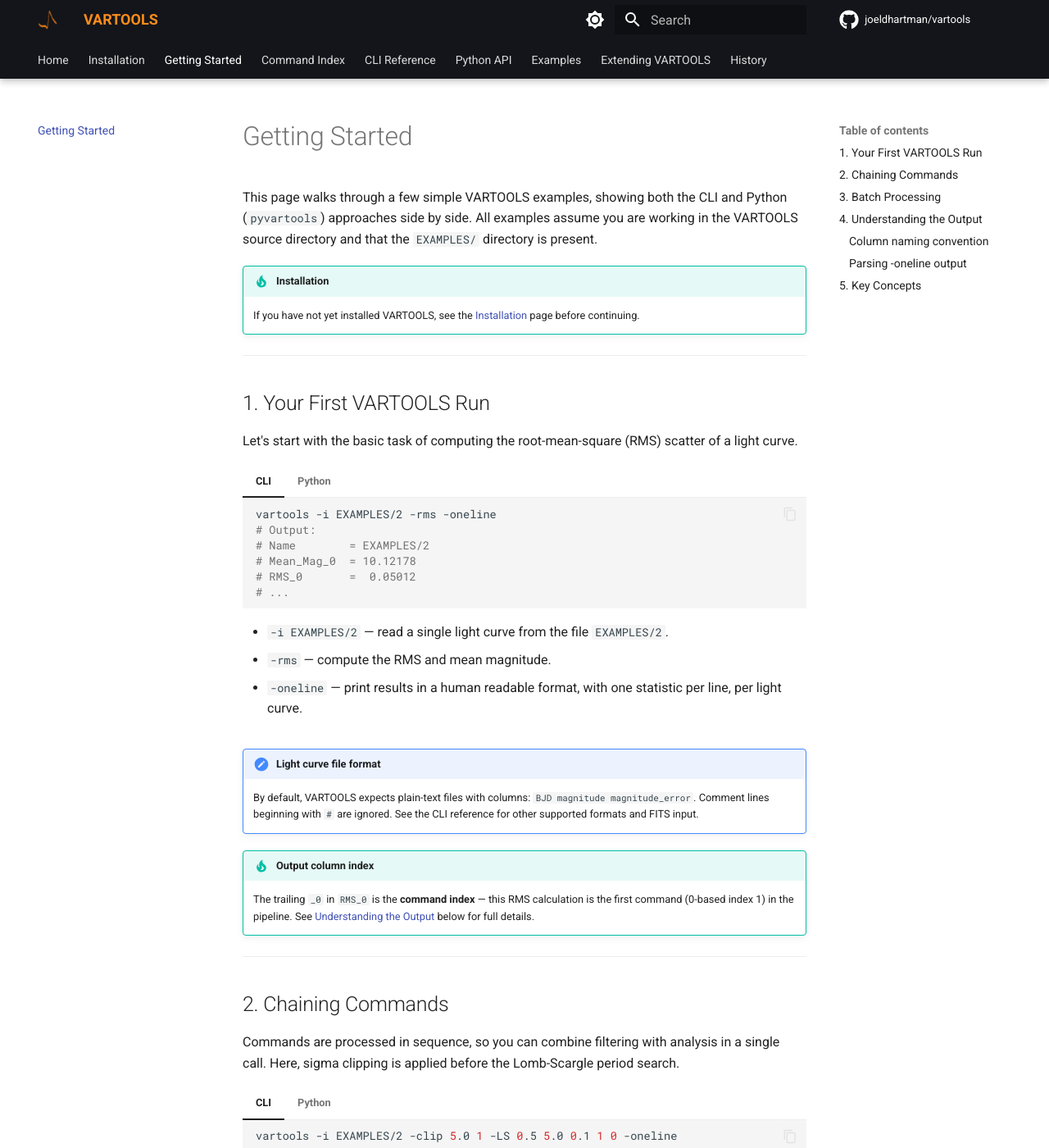
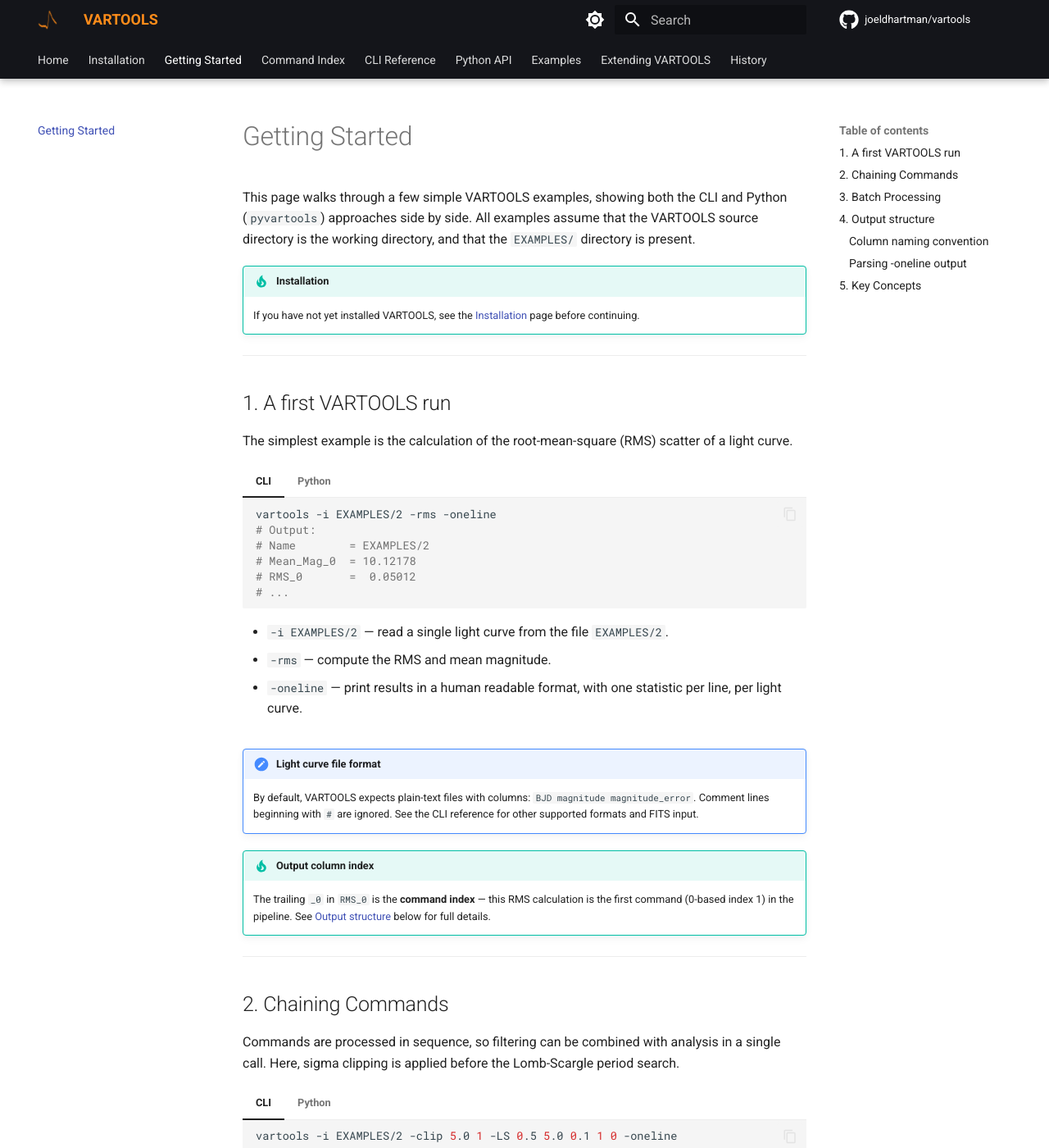
Before and after one commit to joeldhartman/vartools-site, an MkDocs documentation site: the page built from docs/getting-started.md, in a window 1280 px wide and 1400 px high. Shown: the whole window at 82% size. Built offline with MkDocs 1.6.1 and Material for MkDocs 9.7.7, drawn with Linux system fonts in a browser that asks for light colours; comment, search, counter and statistics services are not loaded; the version menu is left out; some of the changed text lies outside the part shown.

Commit message:
Docs: rewrite getting-started intro

```diff
--- a/docs/getting-started.md
+++ b/docs/getting-started.md
@@ -1,15 +1,15 @@
 # Getting Started
 
-This page walks through a few simple VARTOOLS examples, showing both the CLI and Python (`pyvartools`) approaches side by side. All examples assume you are working in the VARTOOLS source directory and that the `EXAMPLES/` directory is present.
+This page walks through a few simple VARTOOLS examples, showing both the CLI and Python (`pyvartools`) approaches side by side. All examples assume that the VARTOOLS source directory is the working directory, and that the `EXAMPLES/` directory is present.
 
 !!! tip "Installation"
     If you have not yet installed VARTOOLS, see the [Installation](install.md) page before continuing.
 
 ---
 
-## 1. Your First VARTOOLS Run
+## 1. A first VARTOOLS run
 
-Let's start with the basic task of computing the root-mean-square (RMS) scatter of a light curve.
+The simplest example is the calculation of the root-mean-square (RMS) scatter of a light curve.
 
 === "CLI"
 
@@ -60,13 +60,13 @@ Let's start with the basic task of computing the root-mean-square (RMS) scatter
     By default, VARTOOLS expects plain-text files with columns: `BJD  magnitude  magnitude_error`. Comment lines beginning with `#` are ignored. See the CLI reference for other supported formats and FITS input.
 
 !!! tip "Output column index"
-    The trailing `_0` in `RMS_0` is the **command index** — this RMS calculation is the first command (0-based index 1) in the pipeline. See [Understanding the Output](#4-understanding-the-output) below for full details.
+    The trailing `_0` in `RMS_0` is the **command index** — this RMS calculation is the first command (0-based index 1) in the pipeline. See [Output structure](#4-output-structure) below for full details.
 
 ---
 
 ## 2. Chaining Commands
 
-Commands are processed in sequence, so you can combine filtering with analysis in a single call. Here, sigma clipping is applied before the Lomb-Scargle period search.
+Commands are processed in sequence, so filtering can be combined with analysis in a single call. Here, sigma clipping is applied before the Lomb-Scargle period search.
 
 === "CLI"
 
@@ -131,7 +131,7 @@ VARTOOLS is designed to process large sets of light curves efficiently. Pass a l
 
 ---
 
-## 4. Understanding the Output
+## 4. Output structure
 
 ### Column naming convention
 
@@ -175,7 +175,7 @@ This produces output that can be more human-readable when there are many statist
 
 - **Statistics vs. transformations.** Some commands compute statistics about the light curve without changing it (`-rms`, `-LS`, `-BLS`, `-stats`, …). Others modify the in-memory light curve so subsequent commands see a different input (`-clip`, `-fluxtomag`, `-harmonicfilter`, …). A typical pipeline is a few transformations followed by one or more statistics commands.
 
-- **Two output channels.** The statistics table goes to stdout (or to the file given by `-redirectstats`). The (possibly modified) light curves are **not** written unless you explicitly request them with `-o` (CLI) or `capture_lc=True` (pyvartools; `capture_lc=True` is the default option in this case).
+- **Two output channels.** The statistics table goes to stdout (or to the file given by `-redirectstats`). The (possibly modified) light curves are not written unless explicitly requested through `-o` (CLI) or `capture_lc=True` (pyvartools; `capture_lc=True` is the default option in this case).
 
 - **Batch vs. single light curve processing.** For the CLI use the `-i` input flag to process a single light curve, or the `-l` input flag to process a list of light curves. For pyvartools processing a single light curve produces a `Result` object, whereas processing a collection of light curves produces a `BatchResult` object.
 
@@ -189,4 +189,4 @@ This produces output that can be more human-readable when there are many statist
 
 - **The `Name` column.** The first column of every VARTOOLS output row identifies the light curve it came from. It serves as the primary key when joining VARTOOLS output with other catalogs.
 
-- **Discovering commands.** `vartools -listcommands` lists every command; `vartools -help <cmd>` prints full syntax for one command; `vartools -example <cmd>` shows a runnable example. See also [Understanding the Output](#4-understanding-the-output) for how statistics columns are named.
+- **Discovering commands.** `vartools -listcommands` lists every command; `vartools -help <cmd>` prints full syntax for one command; `vartools -example <cmd>` shows a runnable example. See also [Output structure](#4-output-structure) for how statistics columns are named.
```
